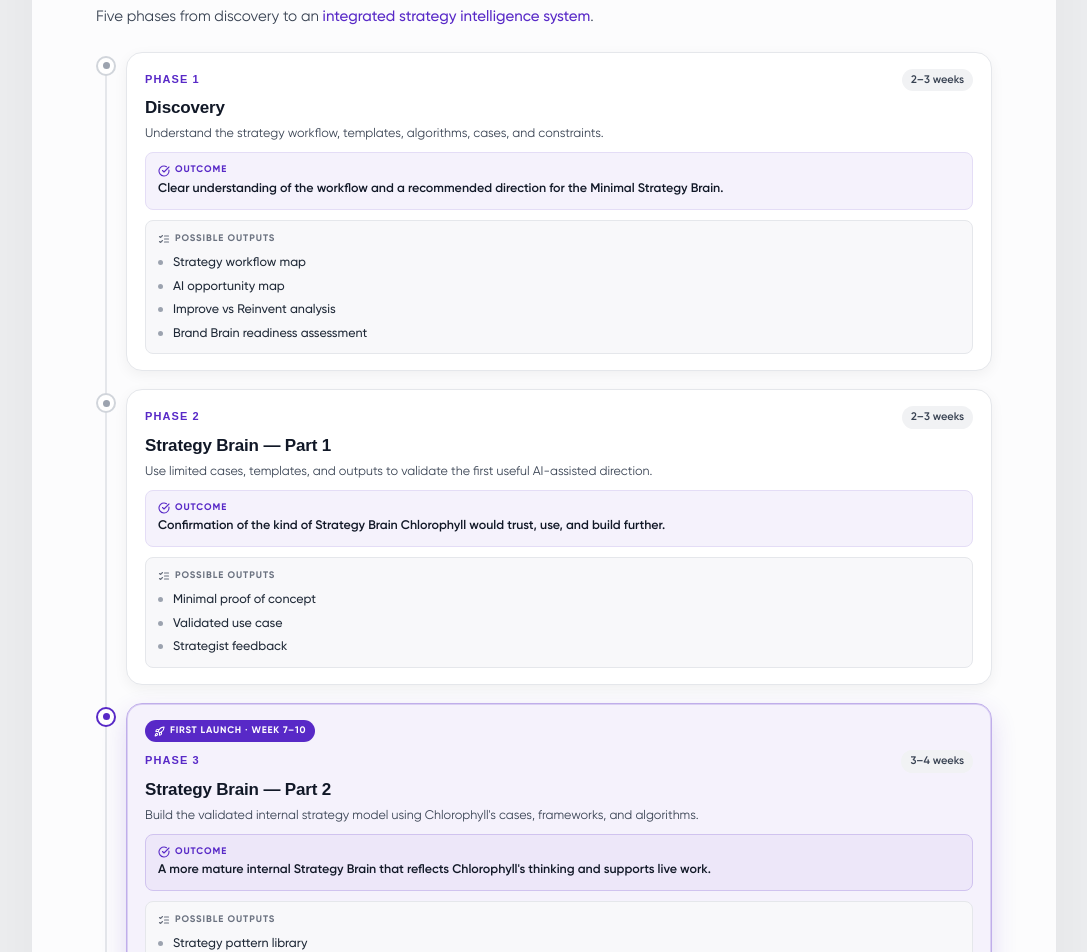
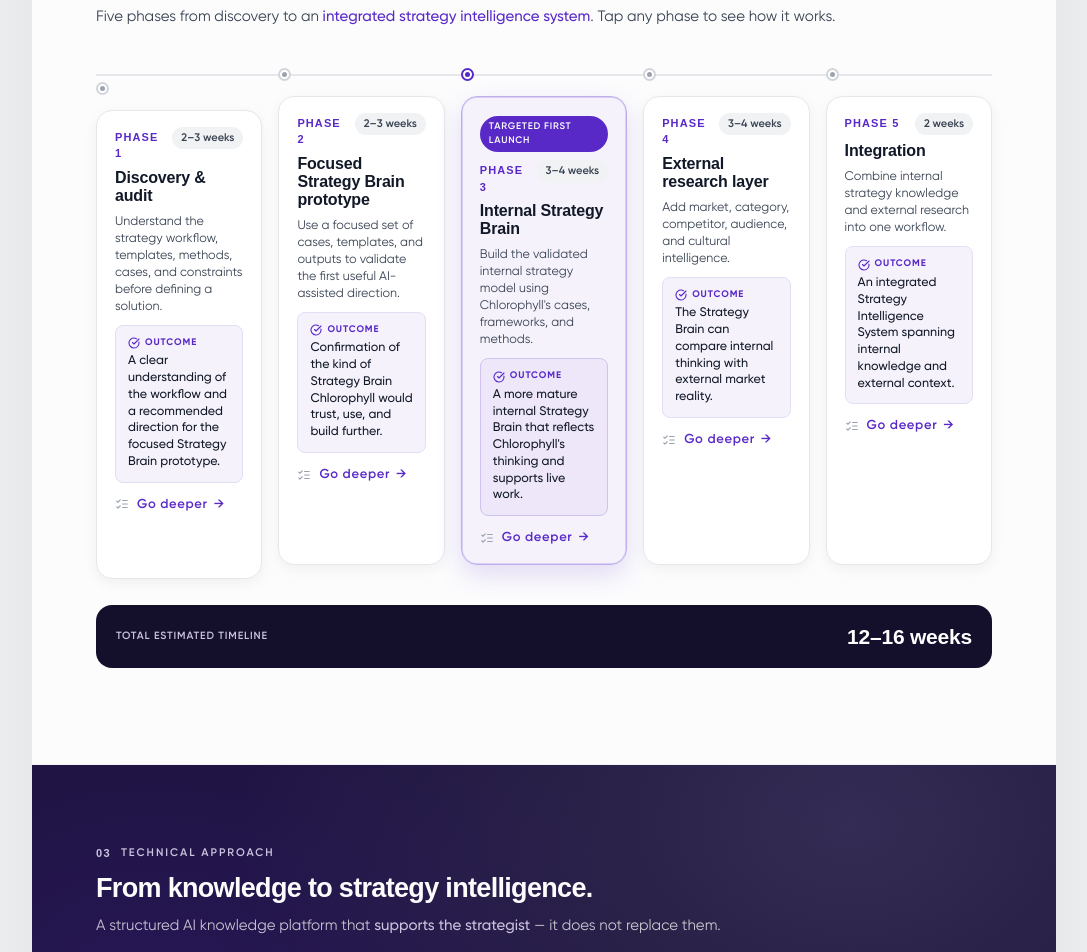
Before and after one commit to yuvabe-ai-labs/proposal-chlorophyll, a Next.js app: page / in a window 1280 px wide. Shown: the part 940-1892 px from the top of the page, without its empty margins (96-1183 px from the left). Built offline with nearby package versions, Linux system fonts and the light colour scheme; a web font is replaced by a local one.

Commit message:
feat: section 4 Roadmap - content-driven, horizontal desktop timeline, per-phase deep-dives

```diff
--- a/src/components/Section2.tsx
+++ b/src/components/Section2.tsx
@@ -1,114 +1,99 @@
 import { Section, SectionHeader, Hl } from "./ui";
-import { CircleCheck, Rocket, ListChecks } from "./icons";
+import { DeepDive } from "./DeepDive";
+import { CircleCheck, ListChecks } from "./icons";
+import { phases, type Phase } from "./content";
 
-type Phase = {
-  n: string;
-  tl: string;
-  title: string;
-  focus: string;
-  out: string;
-  outputs: string[];
-  launch?: boolean;
-};
+/* ── Deep-dive body: full per-phase detail ───────────────────────────── */
+function PhaseDetail({ detail }: { detail: Phase["detail"] }) {
+  return (
+    <div className="space-y-6">
+      <p className="text-[14px] leading-[1.5] text-neutral-700">{detail.purpose}</p>
 
-const phases: Phase[] = [
-  {
-    n: "Phase 1",
-    tl: "2–3 weeks",
-    title: "Discovery",
-    focus: "Understand the strategy workflow, templates, algorithms, cases, and constraints.",
-    out: "Clear understanding of the workflow and a recommended direction for the Minimal Strategy Brain.",
-    outputs: [
-      "Strategy workflow map",
-      "AI opportunity map",
-      "Improve vs Reinvent analysis",
-      "Brand Brain readiness assessment",
-    ],
-  },
-  {
-    n: "Phase 2",
-    tl: "2–3 weeks",
-    title: "Strategy Brain — Part 1",
-    focus: "Use limited cases, templates, and outputs to validate the first useful AI-assisted direction.",
-    out: "Confirmation of the kind of Strategy Brain Chlorophyll would trust, use, and build further.",
-    outputs: [
-      "Minimal proof of concept",
-      "Validated use case",
-      "Strategist feedback",
-    ],
-  },
-  {
-    n: "Phase 3",
-    tl: "3–4 weeks",
-    title: "Strategy Brain — Part 2",
-    focus: "Build the validated internal strategy model using Chlorophyll's cases, frameworks, and algorithms.",
-    out: "A more mature internal Strategy Brain that reflects Chlorophyll's thinking and supports live work.",
-    outputs: [
-      "Strategy pattern library",
-      "Internal reasoning model",
-      "Strategist review workflow",
-    ],
-    launch: true,
-  },
-  {
-    n: "Phase 4",
-    tl: "3–4 weeks",
-    title: "External Research Augmentation",
-    focus: "Add market, category, competitor, audience, and cultural intelligence.",
-    out: "The Strategy Brain can compare internal thinking with external market reality.",
-    outputs: [
-      "External research layer",
-      "Research source framework",
-      "Competitor & category intelligence",
-      "Research-to-strategy mapping",
-    ],
-  },
-  {
-    n: "Phase 5",
-    tl: "2 weeks",
-    title: "Integration",
-    focus: "Combine internal strategy knowledge and external research into one workflow.",
-    out: "An integrated Strategy Intelligence System spanning internal knowledge and external context.",
-    outputs: [],
-  },
-];
+      {detail.activities && (
+        <div>
+          <h4 className="text-[10px] font-bold uppercase tracking-[0.12em] text-purple-500">Discovery process</h4>
+          <ul className="mt-2.5 divide-y divide-neutral-100 border-y border-neutral-100">
+            {detail.activities.map((a) => (
+              <li key={a.activity} className="py-3">
+                <div className="text-[13.5px] font-semibold text-neutral-900">{a.activity}</div>
+                <div className="mt-0.5 text-[12.5px] leading-[1.4] text-neutral-700">{a.what}</div>
+                <div className="mt-1 text-[11.5px] leading-[1.35] text-neutral-500">{a.who}</div>
+              </li>
+            ))}
+          </ul>
+        </div>
+      )}
 
-export function Section2() {
+      {detail.audit && (
+        <div>
+          <h4 className="text-[10px] font-bold uppercase tracking-[0.12em] text-purple-500">Audit methodology</h4>
+          <ul className="mt-2.5 divide-y divide-neutral-100 border-y border-neutral-100">
+            {detail.audit.map((a) => (
+              <li key={a.area} className="grid gap-1 py-3 sm:grid-cols-[130px_1fr] sm:gap-4">
+                <span className="text-[13px] font-semibold text-neutral-900">{a.area}</span>
+                <span className="text-[12.5px] leading-[1.4] text-neutral-700">
+                  {a.inspect}
+                  <span className="mt-0.5 block text-[11.5px] text-neutral-500">{a.why}</span>
+                </span>
+              </li>
+            ))}
+          </ul>
+        </div>
+      )}
+
+      <div className="grid gap-4 sm:grid-cols-2">
+        <div>
+          <h4 className="text-[10px] font-bold uppercase tracking-[0.12em] text-neutral-500">Outputs</h4>
+          <ul className="mt-2 space-y-1.5">
+            {detail.outputs.map((o) => (
+              <li key={o} className="flex items-start gap-2 text-[12.5px] leading-[1.4] text-neutral-800">
+                <span className="mt-[7px] h-[5px] w-[5px] flex-none rounded-full bg-neutral-400" />
+                {o}
+              </li>
+            ))}
+          </ul>
+        </div>
+        <div>
+          <h4 className="text-[10px] font-bold uppercase tracking-[0.12em] text-purple-500">How it helps Chlorophyll</h4>
+          <ul className="mt-2 space-y-1.5">
+            {detail.business.map((b) => (
+              <li key={b} className="flex items-start gap-2 text-[12.5px] leading-[1.4] text-neutral-800">
+                <CircleCheck className="mt-[2px] h-3.5 w-3.5 flex-none text-purple-500" strokeWidth={2} />
+                {b}
+              </li>
+            ))}
+          </ul>
+        </div>
+      </div>
+    </div>
+  );
+}
+
+/* ── Shared phase card body (used in both layouts) ───────────────────── */
+function PhaseCard({ p }: { p: Phase }) {
   return (
-    <Section id="s2">
-      <SectionHeader num="02" eyebrow="First Track · Strategy" title="The Strategy track, phase by phase.">
-        Five phases from discovery to an <Hl>integrated strategy intelligence system</Hl>.
-      </SectionHeader>
-
-      <div className="relative mt-6 pl-[30px] before:absolute before:left-[9px] before:top-2 before:bottom-2 before:w-0.5 before:bg-neutral-200 before:content-['']">
-        {phases.map((p, i) => (
-          <div key={p.n} className={`reveal relative ${i === phases.length - 1 ? "pb-0" : "pb-[18px]"}`}>
-            {/* timeline node */}
     <div
-              className={`absolute left-[-30px] top-1 grid h-5 w-5 place-items-center rounded-full border-2 bg-white after:h-[7px] after:w-[7px] after:rounded-full after:content-[''] ${
-                p.launch ? "border-purple-500 after:bg-purple-500" : "border-neutral-300 after:bg-neutral-400"
-              }`}
-            />
-            <div
-              className={`rounded-xl px-[18px] py-4 ${
+      className={`h-full rounded-xl px-[18px] py-4 ${
         p.launch
           ? "border border-purple-tint-38 bg-purple-tint-06 ring-1 ring-inset ring-purple-tint-22 shadow-[0_10px_26px_rgba(88,41,199,0.16)]"
           : "border border-neutral-200 bg-white shadow-[0_4px_14px_rgba(11,15,25,0.05)]"
       }`}
     >
       {p.launch && (
-                <span className="mb-2 inline-flex items-center gap-[5px] rounded-pill bg-purple-500 px-[9px] py-1 text-[9.5px] font-bold uppercase tracking-[0.08em] text-white">
-                  <Rocket className="h-[11px] w-[11px] text-white" strokeWidth={2.3} /> First launch · Week 7–10
+        <span className="mb-2 inline-flex items-center gap-[5px] rounded-pill bg-purple-500 px-[9px] py-1 text-[9.5px] font-semibold uppercase tracking-[0.08em] text-white">
+          Targeted first launch
         </span>
       )}
       <div className="flex items-baseline justify-between gap-2.5">
         <span className="font-display text-[11px] font-semibold uppercase tracking-[0.1em] text-purple-500">{p.n}</span>
-                <span className="whitespace-nowrap rounded-pill bg-neutral-100 px-[9px] py-[3px] text-[11px] font-semibold text-neutral-700">{p.tl}</span>
+        <span className="whitespace-nowrap rounded-pill bg-neutral-100 px-[9px] py-[3px] text-[11px] font-semibold text-neutral-700">
+          {p.timeline}
+        </span>
       </div>
-              <h3 className="mt-[7px] font-display text-[17px] font-semibold leading-[1.12] tracking-[-0.01em]">{p.title}</h3>
-              <div className="mt-2 text-[12.5px] leading-[1.36] text-neutral-700">{p.focus}</div>
+      <h3 className="mt-[7px] font-display text-[16px] font-semibold leading-[1.12] tracking-[-0.01em]">{p.title}</h3>
+      <p className="mt-2 text-[12.5px] leading-[1.36] text-neutral-700">{p.focus}</p>
       <div
-                className={`mt-2.5 rounded-md px-3 py-[11px] text-[12.5px] font-semibold leading-[1.34] text-neutral-900 ${
+        className={`mt-2.5 rounded-md px-3 py-[11px] text-[12.5px] font-medium leading-[1.34] text-neutral-900 ${
           p.launch ? "border border-purple-tint-28 bg-purple-tint-11" : "border border-purple-tint-16 bg-purple-tint-06"
         }`}
       >
@@ -116,33 +101,61 @@ export function Section2() {
           <CircleCheck className="h-3 w-3 text-purple-500" strokeWidth={2.2} />
           Outcome
         </div>
-                {p.out}
+        {p.outcome}
       </div>
-              {p.outputs.length > 0 && (
-                <div className="mt-2.5 rounded-md border border-neutral-200 bg-neutral-50 px-3 py-[11px]">
-                  <div className="mb-2 flex items-center gap-[5px] text-[9.5px] font-bold uppercase tracking-[0.1em] text-neutral-500">
-                    <ListChecks className="h-3 w-3 text-neutral-500" strokeWidth={2.2} />
-                    Possible outputs
+      <div className="mt-3 flex items-center gap-2 text-[11px] font-semibold uppercase tracking-[0.06em] text-neutral-400">
+        <ListChecks className="h-3.5 w-3.5" strokeWidth={2} />
+        <DeepDive label="Go deeper" title={`${p.n} · ${p.title}`}>
+          <PhaseDetail detail={p.detail} />
+        </DeepDive>
       </div>
-                  <ul className="space-y-1.5">
-                    {p.outputs.map((o) => (
-                      <li key={o} className="flex items-start gap-2.5 text-[12.5px] font-medium leading-[1.4] text-neutral-800">
-                        <span className="flex h-[17px] flex-none items-center">
-                          <span className="h-[5px] w-[5px] rounded-full bg-neutral-400" />
-                        </span>
-                        {o}
-                      </li>
-                    ))}
-                  </ul>
     </div>
-              )}
-            </div>
+  );
+}
+
+export function Section2() {
+  return (
+    <Section id="s4">
+      <SectionHeader num="04" eyebrow="The Strategy track" title="The strategy track, phase by phase.">
+        Five phases from discovery to an <Hl>integrated strategy intelligence system</Hl>. Tap any phase to see how it
+        works.
+      </SectionHeader>
+
+      {/* Mobile: vertical timeline */}
+      <div className="relative mt-6 pl-[30px] before:absolute before:left-[9px] before:top-2 before:bottom-2 before:w-0.5 before:bg-neutral-200 before:content-[''] lg:hidden">
+        {phases.map((p, i) => (
+          <div key={p.id} className={`reveal relative ${i === phases.length - 1 ? "pb-0" : "pb-[18px]"}`}>
+            <div
+              className={`absolute left-[-30px] top-1 grid h-5 w-5 place-items-center rounded-full border-2 bg-white after:h-[7px] after:w-[7px] after:rounded-full after:content-[''] ${
+                p.launch ? "border-purple-500 after:bg-purple-500" : "border-neutral-300 after:bg-neutral-400"
+              }`}
+            />
+            <PhaseCard p={p} />
           </div>
         ))}
       </div>
 
-      <div className="reveal mt-[22px] flex items-center justify-between gap-3 rounded-xl bg-brand-deep px-5 py-4 text-white">
-        <span className="text-[10.5px] font-semibold uppercase tracking-[0.08em] text-lavender-200">Total estimated timeline</span>
+      {/* Desktop: horizontal timeline */}
+      <div className="relative mt-10 hidden lg:block">
+        <div className="absolute left-0 right-0 top-[6px] h-0.5 bg-neutral-200" />
+        <div className="grid grid-cols-5 gap-4">
+          {phases.map((p) => (
+            <div key={p.id} className="reveal relative pt-7">
+              <span
+                className={`absolute left-0 top-0 grid h-[13px] w-[13px] place-items-center rounded-full border-2 bg-white after:h-[5px] after:w-[5px] after:rounded-full after:content-[''] ${
+                  p.launch ? "border-purple-500 after:bg-purple-500" : "border-neutral-300 after:bg-neutral-400"
+                }`}
+              />
+              <PhaseCard p={p} />
+            </div>
+          ))}
+        </div>
+      </div>
+
+      <div className="reveal mt-[22px] flex items-center justify-between gap-3 rounded-xl bg-brand-deep px-5 py-4 text-white md:mt-10">
+        <span className="text-[10.5px] font-semibold uppercase tracking-[0.08em] text-lavender-200">
+          Total estimated timeline
+        </span>
         <span className="font-display text-[21px] font-semibold tracking-[-0.01em]">12–16 weeks</span>
       </div>
     </Section>
```
Lines whose indentation alone changed are shown as unchanged.
